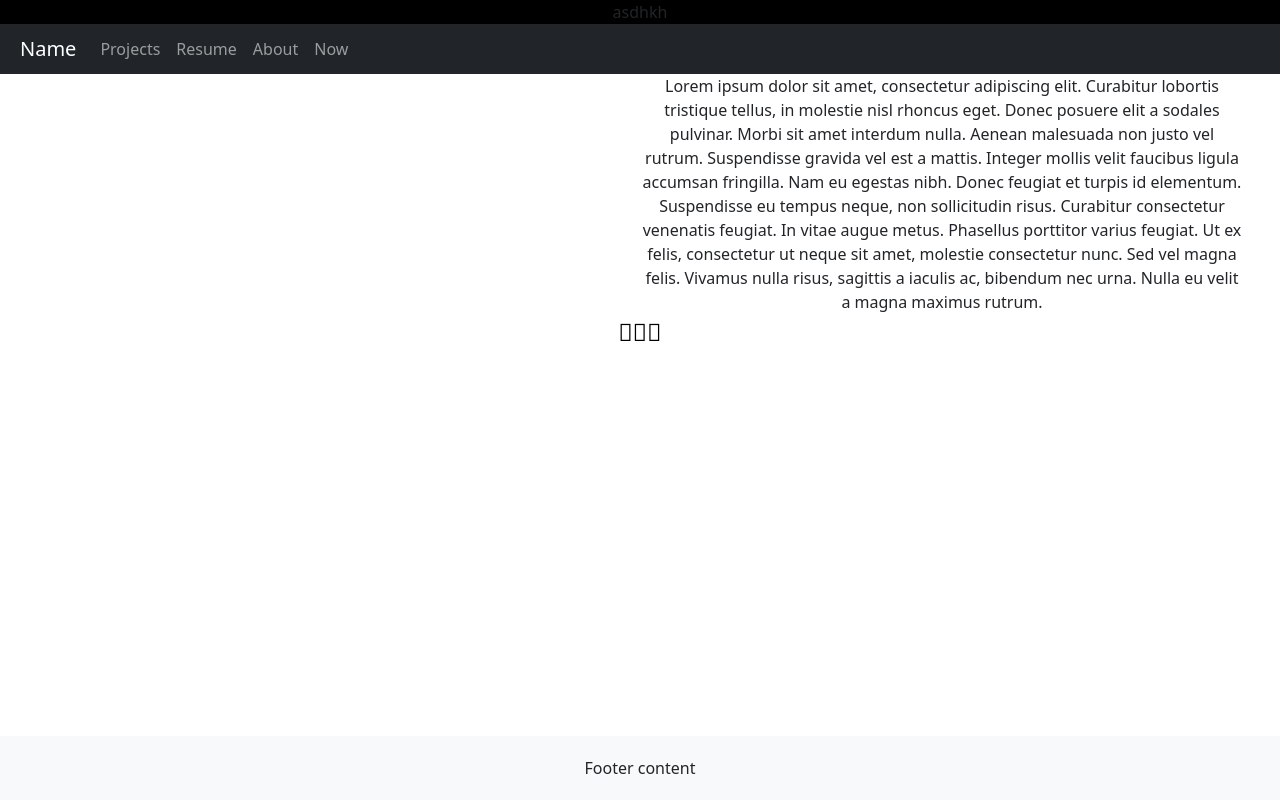
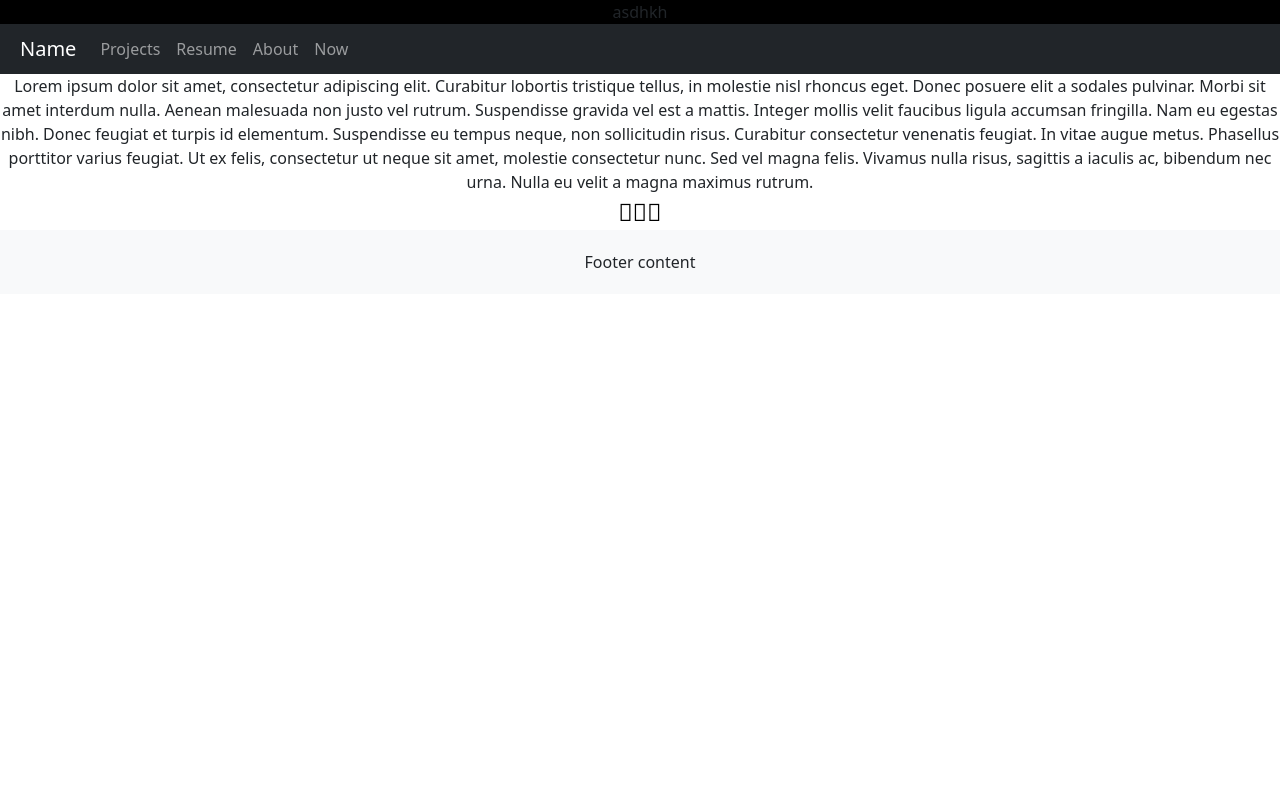
Before and after one commit to DataIsGone/ta-portfolio, a Vue app: page /about in a window 1280 px wide. Built offline with nearby package versions, Linux system fonts and the light colour scheme.

Commit message:
pushing to gh-pages

```diff
--- a/index.html
+++ b/index.html
@@ -8,7 +8,7 @@
     <link rel="stylesheet" href="https://use.fontawesome.com/releases/v5.15.1/css/all.css">
 
     <meta name="viewport" content="width=device-width, initial-scale=1.0" />
-    <title>Vite + Vue</title>
+    <title>Ryan Davis | Tech Artist</title>
   </head>
   <body>
     <div id="app"></div>
--- a/src/components/Footer.vue
+++ b/src/components/Footer.vue
@@ -1,5 +1,5 @@
 <template>
-    <footer class="fixed-bottom">
+    <footer>
       Footer content
     </footer>
 </template>
--- a/src/components/routes/AboutRoute.vue
+++ b/src/components/routes/AboutRoute.vue
@@ -17,8 +17,10 @@ onMounted(async () => {
 
 <template>
   <!-- Place this area in its own component -->
-  <div class="row container-fluid">
+  <div class="row">
     <div class="col-sm"></div>
+  </div>
+  <div class="row">
     <div class="col-sm">
       <span>{{ bio.bio }}</span>
     </div>
```
